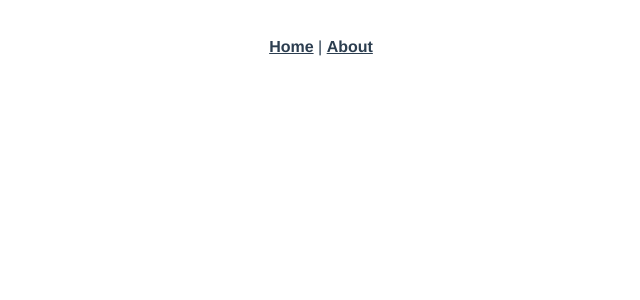
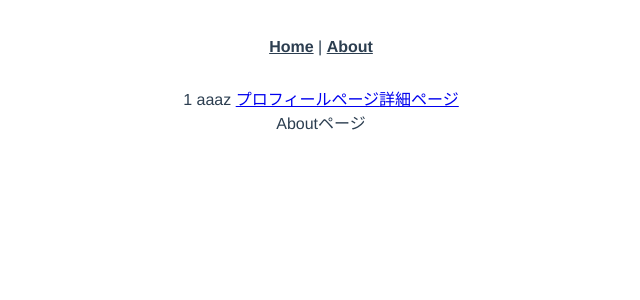
Before and after one commit to Tatsumi0658/Vues, a Vue app: page /pages/1/about in a window 1280 px wide. Before the commit this address had no page. Shown: the top 300 px of the page, without its empty margins (319-959 px from the left). Built offline with nearby package versions, Linux system fonts and the light colour scheme.

Commit message:
ルートの追加

```diff
--- a/src/router/index.js
+++ b/src/router/index.js
@@ -24,15 +24,13 @@ const routes = [
         path: 'profile',
         name: 'PagesProfile',
         component: () => import('../views/Profile.vue'),
+      },
+      {
+        path: 'about',
+        name: 'PagesAbout',
+        component: () => import('../views/PagesAbout.vue')
       }
     ]
-      /*{
-        path: '/pages/:about',
-        name: 'PageAbout',
-        component: () => import('../views/Pages/_about.vue')
-      }
-    ]*/
-    /* component: Page */
   }
 ]
 
--- a/src/views/Pages/_about.vue
+++ /dev/null
@@ -1,5 +0,0 @@
-<template>
-  <div>
-    {{ $route.path.id }}
-  </div>
-</template>
--- a/src/views/Pages/_id.vue
+++ b/src/views/Pages/_id.vue
@@ -2,8 +2,8 @@
   <div>
     {{ $route.params.id }}
     aaaz
-    <router-link :to="{ name: 'PagesProfile', params: {id: $route.params.id } }">あああ</router-link>
-    <router-link to="/pages/1/profile">繊維</router-link>
+    <router-link :to="{ name: 'PagesProfile', params: { id: $route.params.id } }">プロフィールページ</router-link>
+    <router-link :to="{ name: 'PagesAbout', params: { id: $route.params.id } }">詳細ページ</router-link>
     <router-view></router-view>
   </div>
 </template>
--- a/src/views/Pages/_profile.vue
+++ /dev/null
@@ -1,5 +0,0 @@
-<template>
-  <div>
-    {{ $route.path.id }}
-  </div>
-</template>
--- /dev/null
+++ b/src/views/PagesAbout.vue
@@ -0,0 +1,10 @@
+<template>
+  <div>
+    Aboutページ
+  </div>
+</template>
+<script>
+  export default {
+    name: 'PagesAbout'
+  }
+</script>
```
